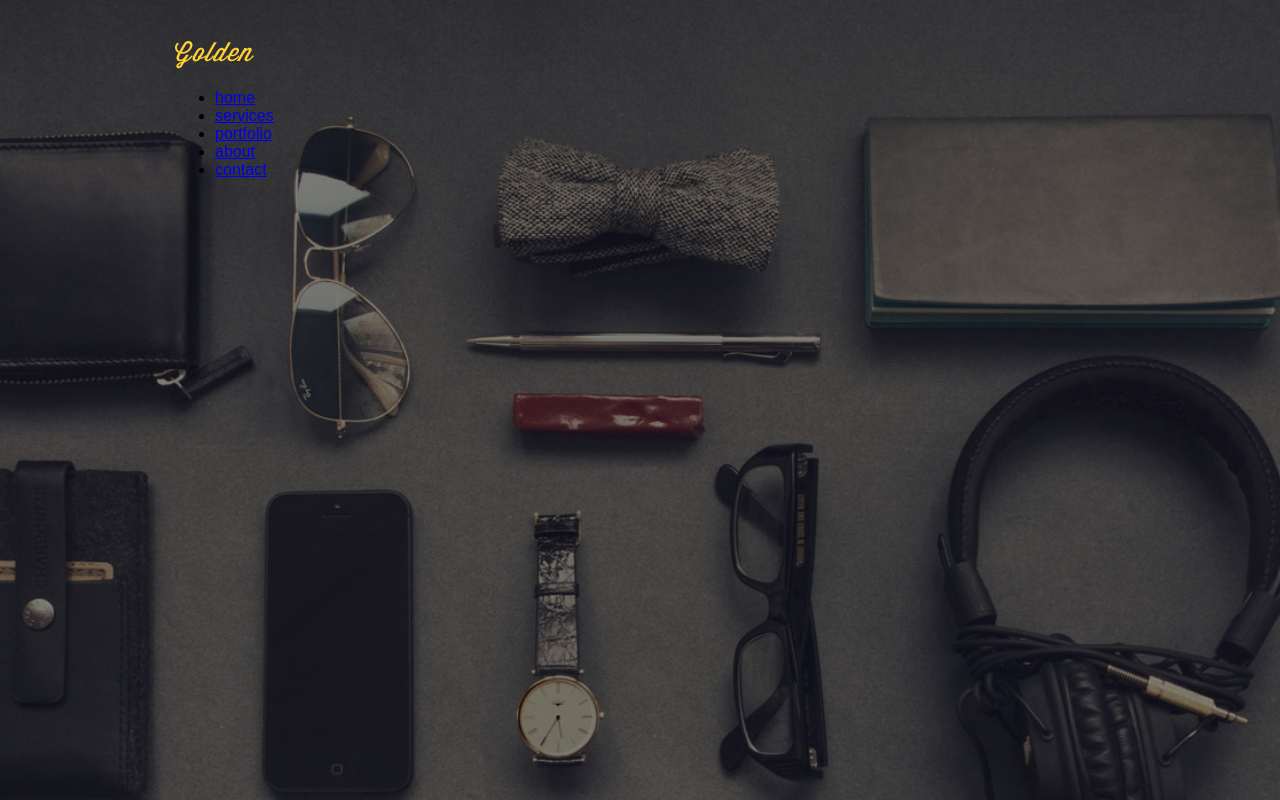
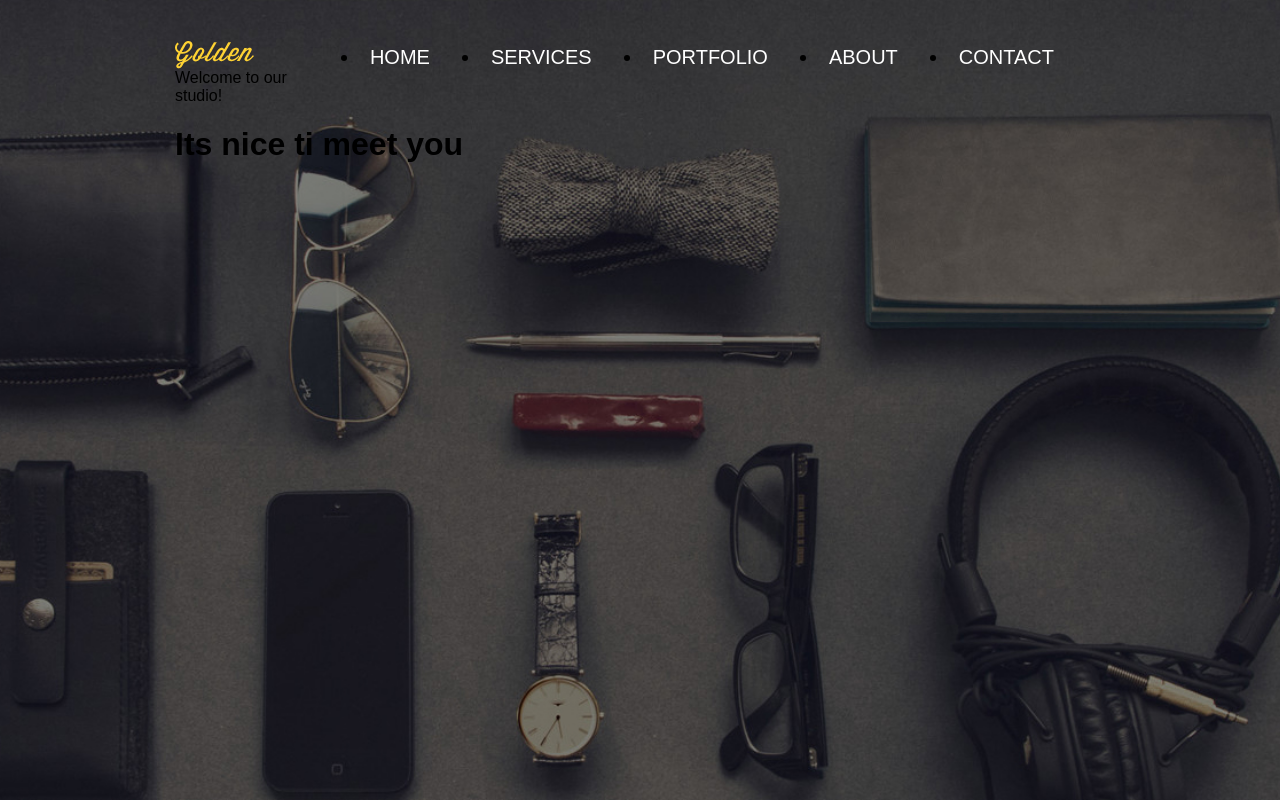
Before and after one commit to terentevrv/verstka, a plain HTML site: page index.html in a window 1280 px wide. Drawn offline with Linux system fonts and the light colour scheme.

Commit message:
container zagolovok 1:50

```diff
--- a/css/main.css
+++ b/css/main.css
@@ -21,5 +21,29 @@ margin:0 auto;
 
 .logo{
   margin-top:41px;
+  float:left;
 
 }
+
+nav{
+  float:right;
+  margin-top:20px;
+
+}
+
+.menu li{
+  float:left;
+  font-size:20px;
+  padding:10px;
+  margin-right: 41px;
+}
+.menu li a{
+  color:white;
+  text-decoration:none;
+  text-transform:uppercase;
+}
+
+
+
+
+}
--- a/index.html
+++ b/index.html
@@ -11,18 +11,42 @@
 
 <header>
 <div class="container">
-<img src="img/logo.png" alt="Golden" class="logo">
-<nav>
-  <ul>
-    <li><a href="https://github.com/">home</a></li>
-    <li><a href="#">services</a></li>
-    <li><a href="#">portfolio</a></li>
-    <li><a href="#">about</a></li>
-    <li><a href="#">contact</a></li>
-  </ul>
-</nav>
 
+          <div class="heading">
+            <img src="img/logo.png" alt="Golden" class="logo">
+            <nav>
+              <ul class="menu">
+                <li>
+                  <a href="#">home</a>
+                </li>
+                <li>
+                  <a href="#">services</a>
+                </li>
+                <li>
+                  <a href="#">portfolio</a>
+                </li>
+                <li>
+                  <a href="#">about</a>
+                </li>
+                <li>
+                  <a href="#">contact</a>
+                </li>
+              </ul>
+            </nav>
+            </div>
+
+
+<div class="titles">
+  <div class="titles__first">
+    Welcome to our studio!
+  </div>
+  <h1>
+    Its nice ti meet you
+  </h1>
+  </div>
 </header>
+
+
 
 <section>
 <div class="container">
```
